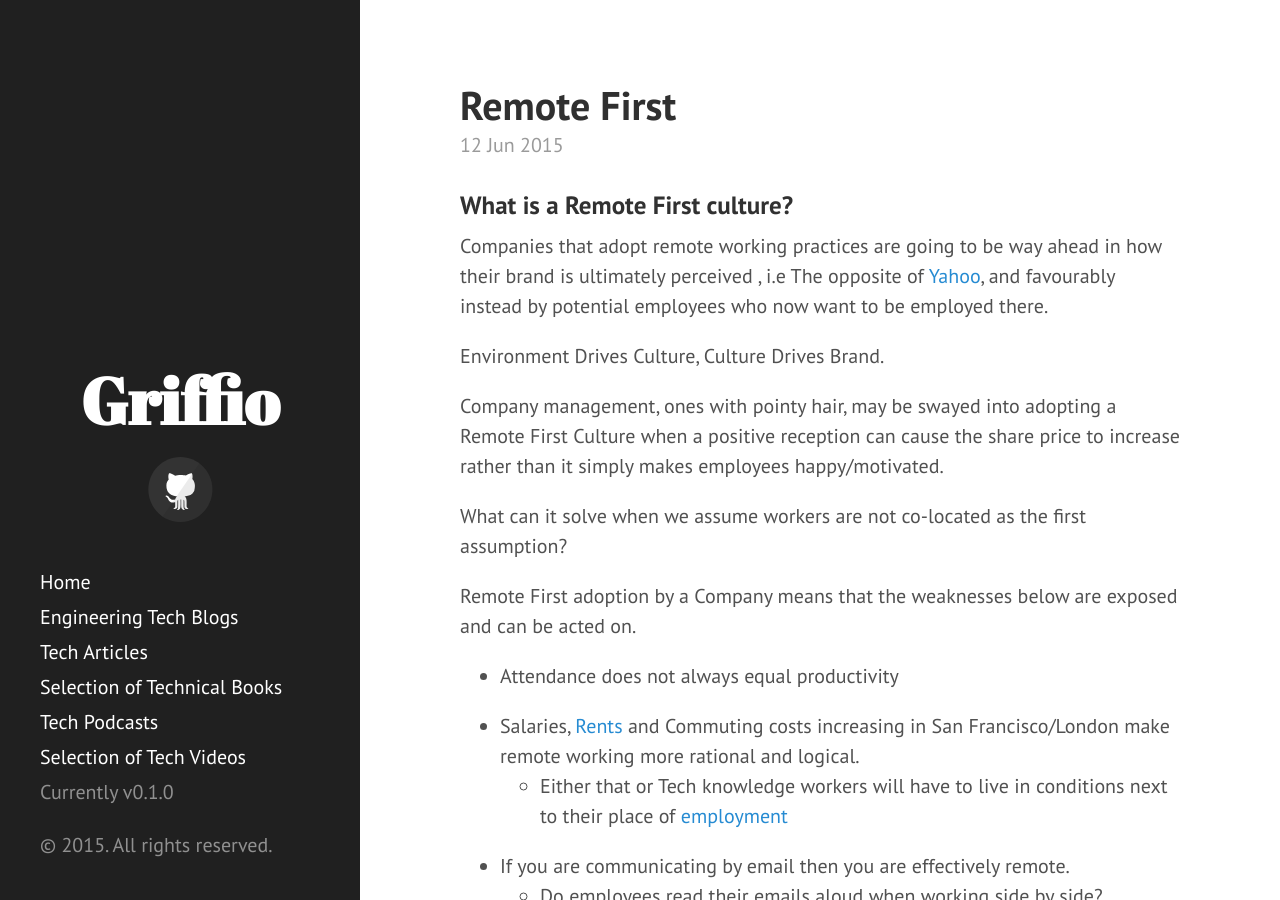
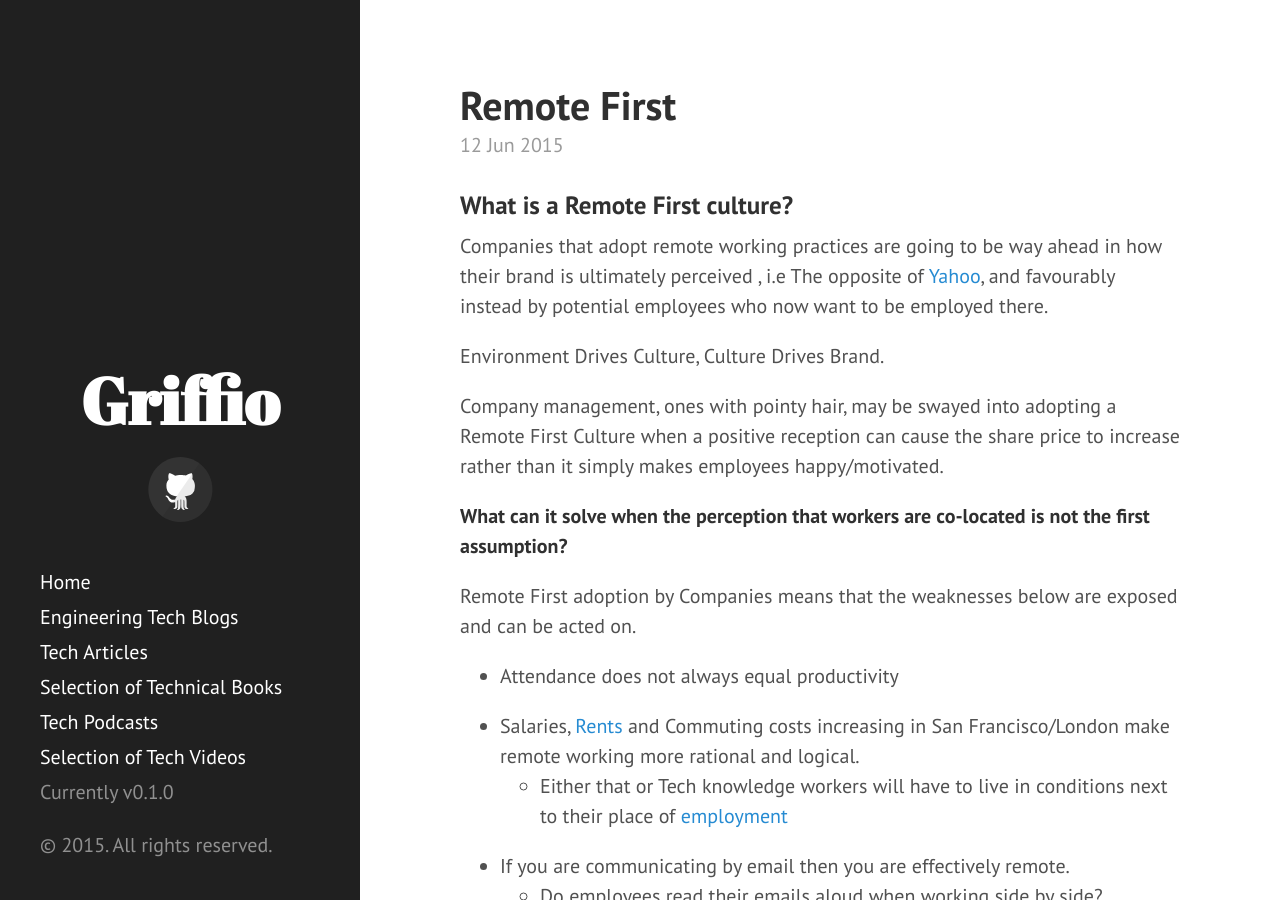
Before and after one commit to griffio/griffio.github.io, a Jekyll site: the page built from _posts/2015-06-12-Remote-First.md, in a window 1280 px wide and 900 px high. Built offline with Jekyll 4.4.1, drawn with Linux system fonts in a browser that asks for light colours; nearby versions of some CDN libraries.

Commit message:
Update 2015-06-12-Remote-First.md

```diff
--- a/_posts/2015-06-12-Remote-First.md
+++ b/_posts/2015-06-12-Remote-First.md
@@ -15,9 +15,9 @@ Environment Drives Culture, Culture Drives Brand.
 
 Company management, ones with pointy hair, may be swayed into adopting a Remote First Culture when a positive reception can cause the share price to increase rather than it simply makes employees happy/motivated.
 
-What can it solve when we assume workers are not co-located as the first assumption?
+**What can it solve when the perception that workers are co-located is not the first assumption?**
 
-Remote First adoption by a Company means that the weaknesses below are exposed and can be acted on.
+Remote First adoption by Companies means that the weaknesses below are exposed and can be acted on.
 
 * Attendance does not always equal productivity
 
```
